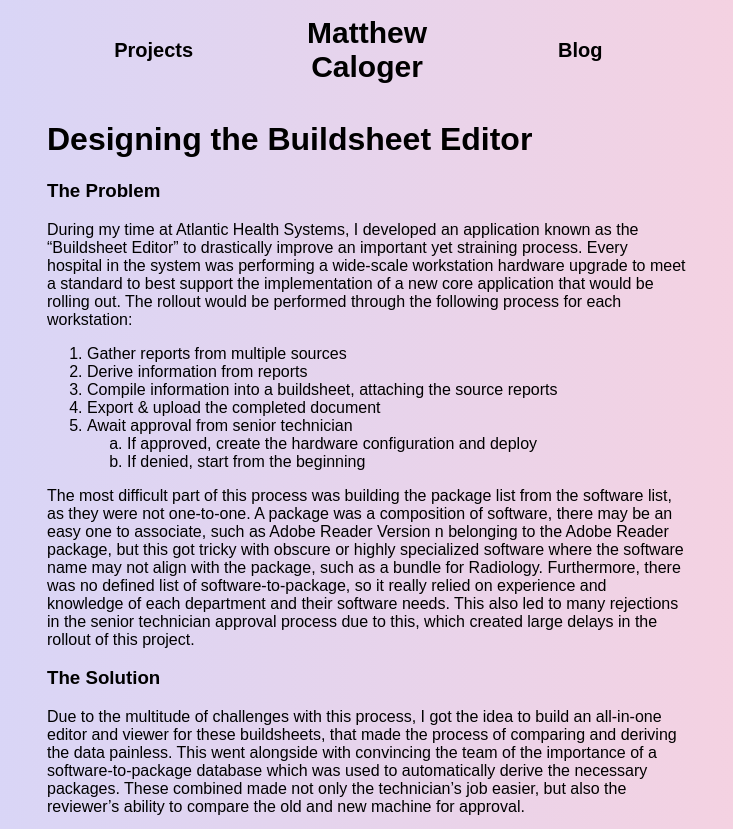
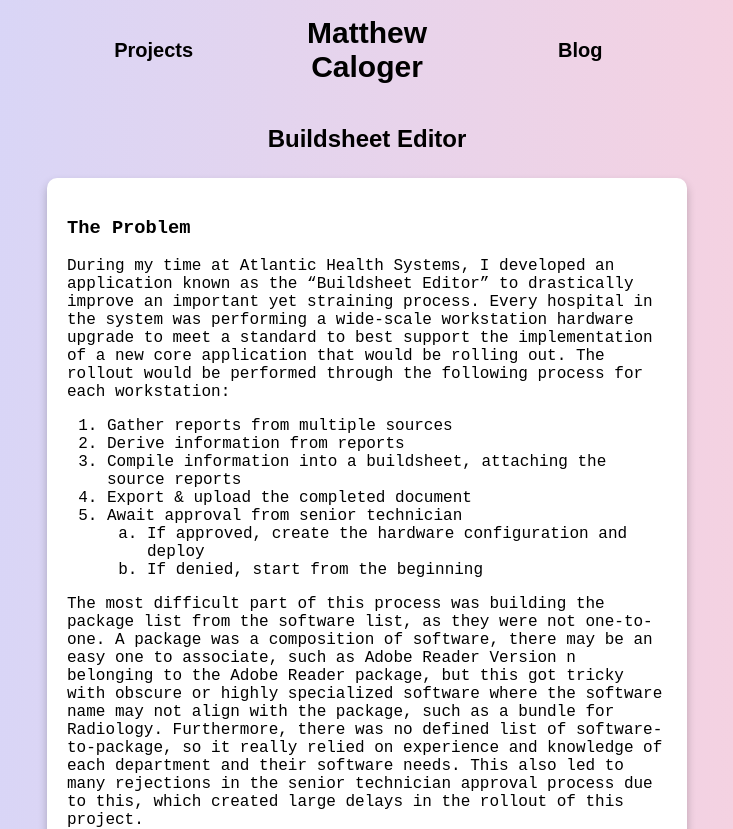
Before and after one commit to mattcaloger/Caloger.com, a React (Create React App) app in the folder calogercom/: page /blog/buildsheet-editor in a window 1280 px wide. Shown: the top 829 px of the page, without its empty margins (273-1006 px from the left). Built offline with nearby package versions, Linux system fonts and the light colour scheme.

Commit message:
Adding pages and layout fix

```diff
--- a/calogercom/src/Components/Blog/Blog.jsx
+++ b/calogercom/src/Components/Blog/Blog.jsx
@@ -1,10 +1,35 @@
 import React from 'react'
 import { Link } from 'react-router-dom'
+import PageTitle from '../Layout/PageTitle'
+import Title from '../Pages/ProjectsPage/Projects/Layout/Title'
+import TerminalCard from '../Terminal/TerminalCard'
+import SpanRow from '../Terminal/SpanRow'
+import Tag from '../Pages/ProjectsPage/Projects/Layout/Tag'
+import TerminalButton from '../Terminal/TerminalButton'
+import PageContainer from '../Pages/ProjectsPage/Projects/Layout/PageContainer'
+
 
 export default function Blog() {
     return (
-        <div>
-            <Link to="/buildsheet-editor">Buildsheet Editor</Link>
-        </div>
+        <PageContainer>
+            <PageTitle>Blog</PageTitle>
+
+            <TerminalCard>
+
+                <Title>Buildsheet Editor</Title>
+                <SpanRow>
+                    <Tag>desktop-app</Tag>
+                </SpanRow>
+
+                <p>A deep-dive into designing the Buildsheet Editor</p>
+
+                <SpanRow>
+
+                        <TerminalButton>
+                            <Link to="buildsheet-editor">> details</Link>
+                        </TerminalButton>
+                </SpanRow>
+            </TerminalCard>
+        </PageContainer>
     )
 }
--- a/calogercom/src/Components/Blog/BlogPages/BuildsheetEditorBlog.jsx
+++ b/calogercom/src/Components/Blog/BlogPages/BuildsheetEditorBlog.jsx
@@ -1,10 +1,13 @@
 import React from 'react'
+import PageTitle from '../../Layout/PageTitle'
+import PageContainer from '../../Pages/ProjectsPage/Projects/Layout/PageContainer'
+import TerminalCardWhite from '../../Terminal/TerminalCardWhite'
 
 export default function BuildsheetEditorBlog() {
     return (
-        <div>
-            <h1>Designing the Buildsheet Editor</h1>
-
+        <PageContainer>
+            <PageTitle>Buildsheet Editor</PageTitle>
+            <TerminalCardWhite>
                 <h3>The Problem</h3>
 
                 <p>During my time at Atlantic Health Systems, I developed an application known as the “Buildsheet Editor” to drastically improve an important yet straining process. Every hospital in the system was performing a wide-scale workstation hardware upgrade to meet a standard to best support the implementation of a new core application that would be rolling out. The rollout would be performed through the following process for each workstation:</p>
@@ -33,6 +36,7 @@ export default function BuildsheetEditorBlog() {
 
                 <p>As the only one on the team that had programming experience, I was the sole developer and maintainer of the application, managing both the application-to-package database and source code, integrating technician suggestions and feedback into the application.</p>
                 </p>
-        </div>
+            </TerminalCardWhite>
+        </PageContainer>
     )
 }
--- /dev/null
+++ b/calogercom/src/Components/Pages/ProjectsPage/Projects/Layout/PageContainer.jsx
@@ -0,0 +1,17 @@
+import styled from "styled-components";
+import { motion } from "framer-motion"
+
+const PageContainer = styled(motion.div)`
+    display: flex;
+    flex-direction: column;
+
+
+    &>* {
+        margin-top: 25px;
+        margin-bottom: 25px;
+
+    }
+
+`;
+
+export default PageContainer;
--- /dev/null
+++ b/calogercom/src/Components/Pages/ProjectsPage/Projects/Layout/Tag.jsx
@@ -0,0 +1,12 @@
+import styled from "styled-components";
+
+const Tag = styled.span`
+    background: white;
+    color: black;
+    padding-left: 5px;
+    padding-right: 5px;
+    user-select: none;
+    cursor: default;
+`
+
+export default Tag
--- /dev/null
+++ b/calogercom/src/Components/Pages/ProjectsPage/Projects/Layout/Title.jsx
@@ -0,0 +1,7 @@
+import styled from "styled-components";
+
+const Title = styled.p`
+    font-size: 24px;
+`
+
+export default Title;
--- a/calogercom/src/Components/Pages/ProjectsPage/ProjectsPage.jsx
+++ b/calogercom/src/Components/Pages/ProjectsPage/ProjectsPage.jsx
@@ -11,7 +11,9 @@ import TerminalCard from '../../Terminal/TerminalCard'
 import SpanRow from '../../Terminal/SpanRow'
 import TerminalButton from '../../Terminal/TerminalButton'
 import PageTitle from '../../Layout/PageTitle'
-
+import Title from './Projects/Layout/Title'
+import Tag from './Projects/Layout/Tag'
+import PageContainer from './Projects/Layout/PageContainer'
 
 const ProjectChild = {
     hidden: { opacity: 0 },
@@ -29,45 +31,20 @@ const ProjectContainer = {
     }
 }
 
-const Title = styled.p`
-    font-size: 24px;
-`
-
-const ProjectsContainer = styled(motion.div)`
-    display: flex;
-    flex-direction: column;
-
-
-    &>* {
-        margin-top: 25px;
-        margin-bottom: 25px;
-
-    }
-
-`;
-
-const Tag = styled.span`
-    background: white;
-    color: black;
-    padding-left: 5px;
-    padding-right: 5px;
-    user-select: none;
-    cursor: default;
-`
-
-
 
 export default function ProjectsPage() {
 
     return (
 
-        <ProjectsContainer variants={ProjectContainer} initial="hidden" animate="show">
+        <PageContainer variants={ProjectContainer} initial="hidden" animate="show">
                 <PageTitle>Projects</PageTitle>
-                <TerminalCard color="white">
+                <TerminalCard>
                     <Title>01. Budgie</Title>
-                    <p>
-                        <Tag>full-stack</Tag> <Tag>data-viz</Tag>
-                    </p>
+                    <SpanRow>
+                        <Tag>full-stack</Tag>
+                        <Tag>data-viz</Tag>
+                    </SpanRow>
+
                     <SpanRow>
                         <ColorReactJs>react-js</ColorReactJs>
                         <ColorJava>java</ColorJava>
@@ -93,9 +70,9 @@ export default function ProjectsPage() {
 
                 <TerminalCard>
                     <Title>02. Buildsheet Editor</Title>
-                    <p>
+                    <SpanRow>
                         <Tag>desktop-app</Tag> <Tag>win-forms</Tag>
-                    </p>
+                    </SpanRow>
                     <SpanRow>
                         <ColorCSharp>c-sharp</ColorCSharp>
                     </SpanRow>
@@ -116,9 +93,9 @@ export default function ProjectsPage() {
 
                 <TerminalCard>
                     <Title>03. Graphic Designer's Portfolio</Title>
-                    <p>
+                    <SpanRow>
                         <Tag>website</Tag>
-                    </p>
+                    </SpanRow>
                     <SpanRow>
                         <ColorPhp>php</ColorPhp>
                         <ColorHtml>html</ColorHtml>
@@ -142,9 +119,9 @@ export default function ProjectsPage() {
 
                 <TerminalCard>
                     <Title>04. Helpdesk</Title>
-                    <p>
+                    <SpanRow>
                         <Tag>full-stack</Tag> <Tag>authentication</Tag> <Tag>authorization</Tag>
-                    </p>
+                    </SpanRow>
                     <SpanRow>
                         <ColorPhp>php</ColorPhp>
                         <ColorHtml>html</ColorHtml>
@@ -167,9 +144,9 @@ export default function ProjectsPage() {
 
                 <TerminalCard>
                     <Title>05. Canyon</Title>
-                    <p>
+                    <SpanRow>
                         <Tag>vanilla-js</Tag> <Tag>front-end</Tag> <Tag>framework</Tag>
-                    </p>
+                    </SpanRow>
                     <SpanRow>
                         <ColorJs>javascript</ColorJs>
                     </SpanRow>
@@ -189,9 +166,9 @@ export default function ProjectsPage() {
 
             <TerminalCard>
                 <Title>06. Escargo</Title>
-                    <p>
+                <SpanRow>
                     <Tag>full-stack</Tag> <Tag>authentication</Tag> <Tag>authorization</Tag>
-                    </p>
+                </SpanRow>
                 <SpanRow>
                     <ColorCSharp>c-sharp</ColorCSharp>
                     <ColorHtml>html</ColorHtml>
@@ -211,6 +188,6 @@ export default function ProjectsPage() {
                 </SpanRow>
             </TerminalCard>
 
-        </ProjectsContainer>
+        </PageContainer>
     )
 }
--- /dev/null
+++ b/calogercom/src/Components/Terminal/TerminalCardWhite.jsx
@@ -0,0 +1,27 @@
+import React from 'react'
+import styled from 'styled-components'
+
+const TerminalCardComponent = styled.div`
+            box-shadow: 0 0px 0px rgba(0, 0, 0, 0.16), 0 5px 10px rgba(0, 0, 0, 0.23);
+            font-family: monospace;
+            background: white;
+            backdrop-filter: blur(10px);
+            color: black;
+            width: 100%;
+            border-radius: 10px;
+            margin: auto;
+            margin-bottom: 50px;
+            padding: 20px;
+            user-select: none;
+        `
+
+export default function TerminalCardWhite(props) {
+
+
+
+    return (
+        <TerminalCardComponent>
+            {props.children}
+        </TerminalCardComponent>
+    )
+}
```
Lines whose indentation alone changed are shown as unchanged.
